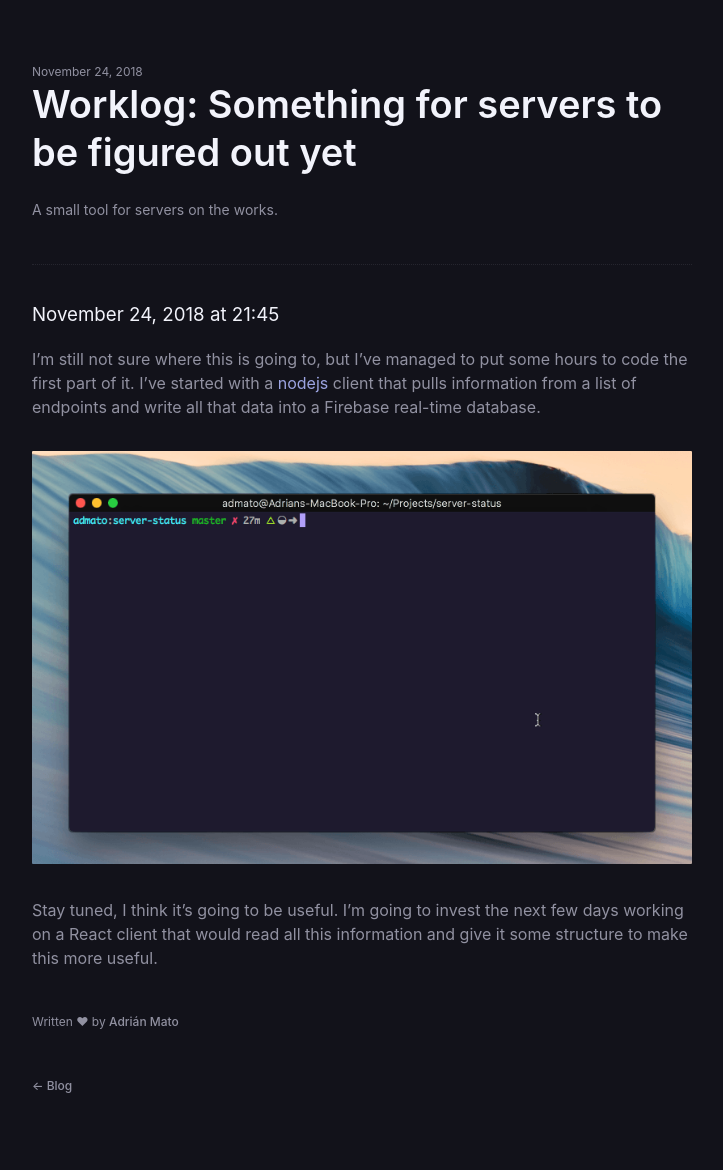
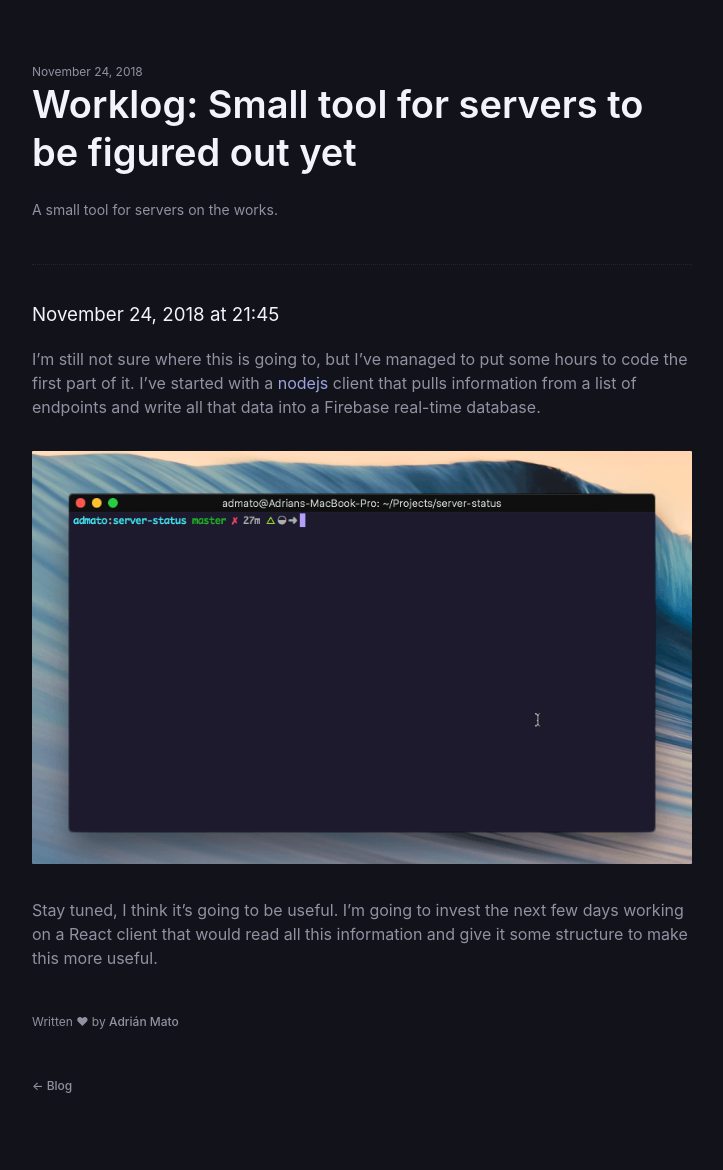
Before and after one commit to adrianmg/adrianmg.github.io, a Jekyll site: the page built from _posts/2018-11-24-server-status.md, in a window 1280 px wide. Shown: the whole page, without its empty margins (278-1001 px from the left). Built offline with Jekyll 4.4.1, drawn with Linux system fonts in a browser that asks for light colours.

Commit message:
Post updated

```diff
--- a/_posts/2018-11-24-server-status.md
+++ b/_posts/2018-11-24-server-status.md
@@ -1,6 +1,6 @@
 ---
 layout: post
-title: "Worklog: Something for servers to be figured out yet"
+title: "Worklog: Small tool for servers to be figured out yet"
 date: 2018-11-24 21:40:00
 categories: [blog, worklog]
 summary: "
```
